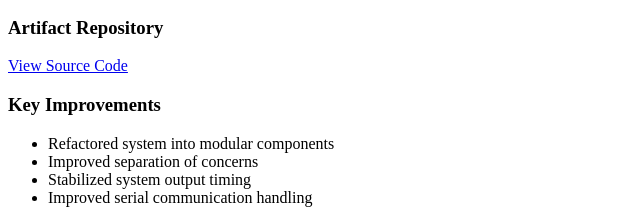
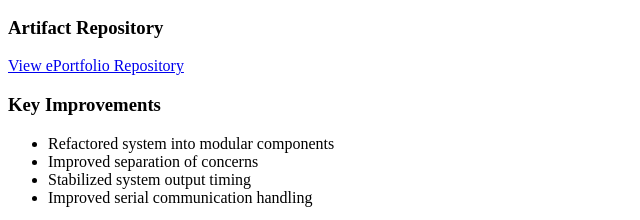
Before and after one commit to AlchemFac/CS499-ePortfolio, a plain HTML site: page index.html in a window 1280 px wide. Shown: the part 489-709 px from the top of the page, 0-640 px from the left. Drawn offline with Linux system fonts and the light colour scheme.

Commit message:
Update link text for GitHub repository

```diff
--- a/index.html
+++ b/index.html
@@ -42,7 +42,7 @@ improvements made to enhance structure, maintainability, and reliability.
 
 <h3>Artifact Repository</h3>
 <p>
-<a href="https://github.com/AlchemFac/CS499-ePortfolio" target="_blank">View Source Code</a>
+<a href="https://github.com/AlchemFac/CS499-ePortfolio" target="_blank">View ePortfolio Repository</a>
 </p>
 
 <h3>Key Improvements</h3>
```
